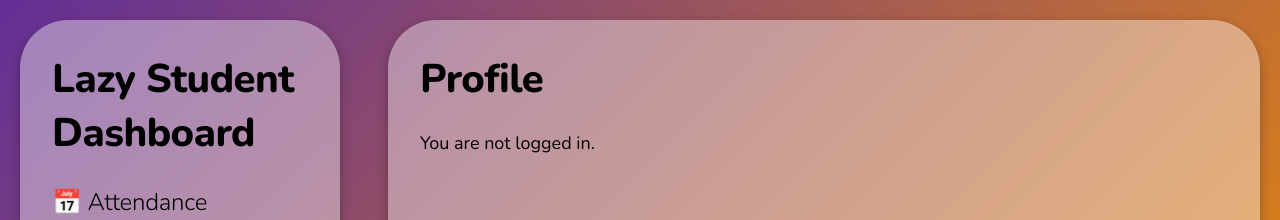
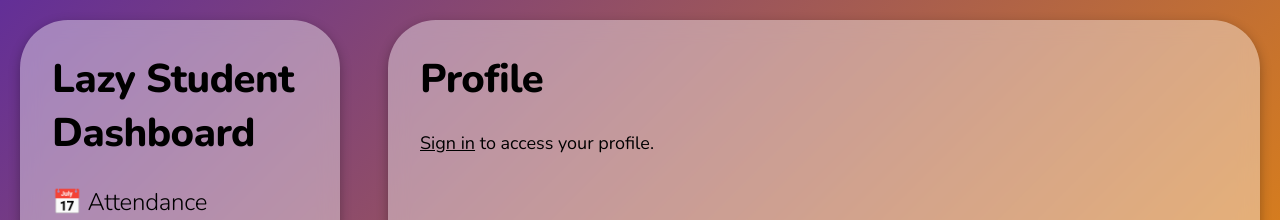
Before and after one commit to SimonSchneZzer/lsd, a Next.js app: page /profile in a window 1280 px wide. Shown: the top 220 px of the page. Built offline with nearby package versions, Linux system fonts and the light colour scheme; no server answers.

Commit message:
buttons on progressbar now have borders

```diff
--- a/src/app/profile/page.tsx
+++ b/src/app/profile/page.tsx
@@ -10,7 +10,11 @@ export default function ProfilePage() {
   }
 
   if (!session) {
-    return <p>You are not logged in.</p>;
+    return (
+    <>
+      <p> <u><a href="/auth/signin">Sign in</a></u> to access your profile. </p>
+    </>
+    );
   }
 
   return (
--- a/src/components/ProgressBar/ProgressBar.module.css
+++ b/src/components/ProgressBar/ProgressBar.module.css
@@ -45,4 +45,6 @@
 
 .control-button:hover {
     background-color: var(--glass-bg);
+    color: #fff;
+    border: none;
 }
```
Also changed, not shown: 1 other file (tests, documents, lock files or other folders).
